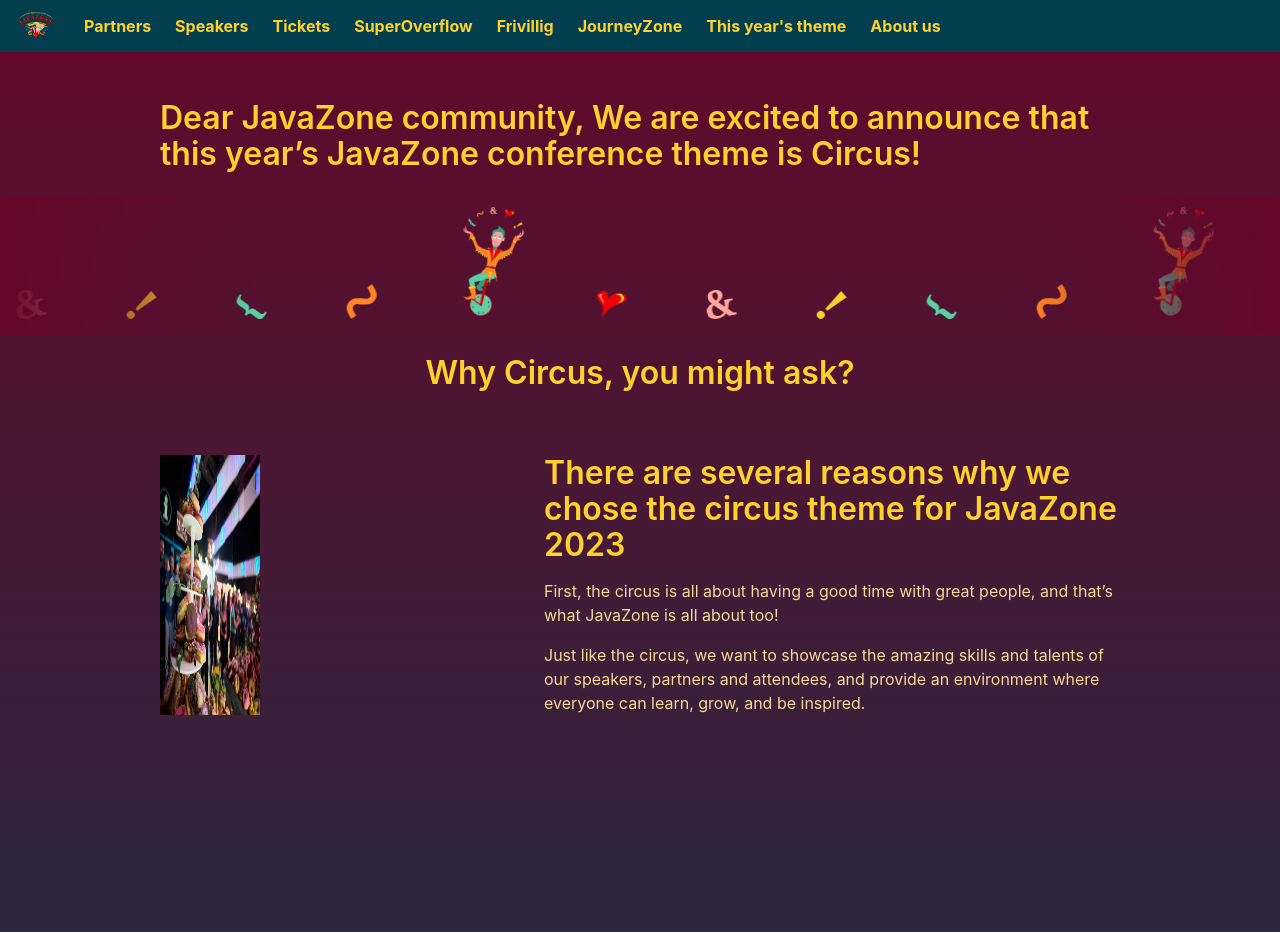
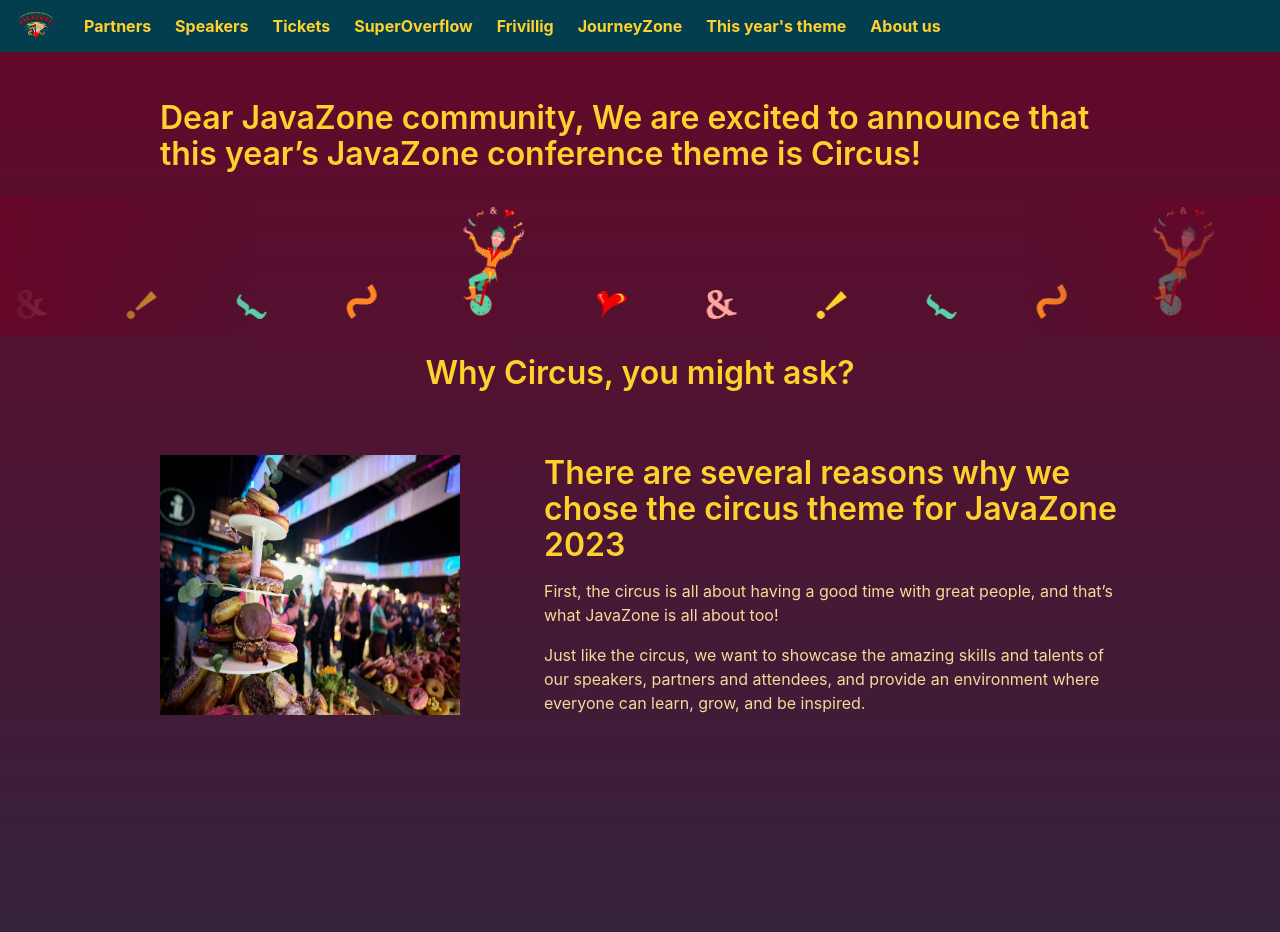
Before and after one commit to javaBin/2023.javazone.no, a Next.js app: page /theme in a window 1280 px wide. Shown: the top 932 px of the page. Built offline with nearby package versions, Linux system fonts and the light colour scheme.

Commit message:
maybe fixed?

```diff
--- a/app/theme/page.tsx
+++ b/app/theme/page.tsx
@@ -66,7 +66,7 @@
 }) => {
   return (
     <section className={`content is-normal ${styles.displayFlex}`} style={props.style}>
-      <Image src={props.src} data-aos="fade-right" data-aos-duration="1000" width={100} height={200} alt={props.alt}/>
+      <Image src={props.src} data-aos="fade-right" data-aos-duration="1000" width={300} height={200} alt={props.alt}/>
       <div className={voulenterstyles.pDiv} data-aos="fade" data-aos-duration="1000" data-aos-delay="500">
         <h1>{props.content}</h1>
         {props.contentTwo ? <p>{props.contentTwo}</p> : <></>}
```
